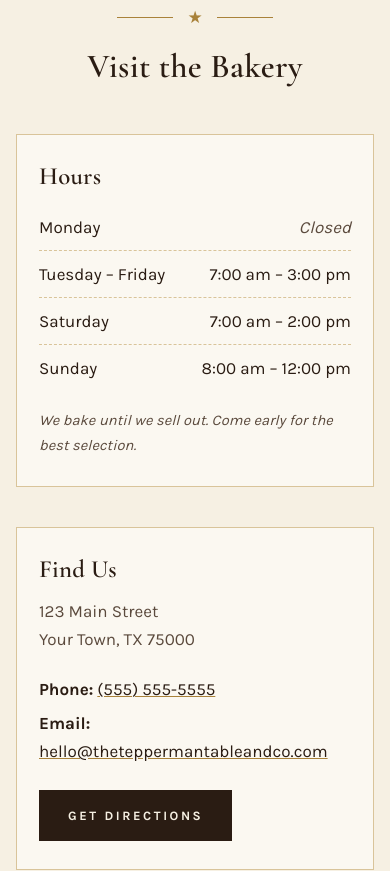
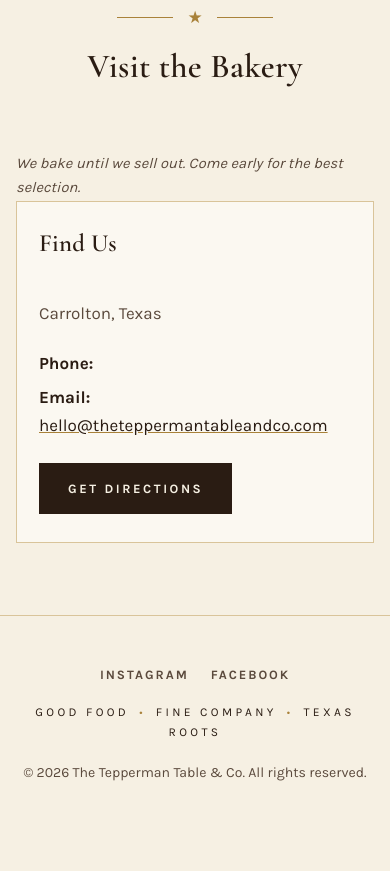
Before and after one commit to scottbakelman-a11y/TheTeppermanTable, a plain HTML site: page index.html in a window 390 px wide. Shown: the part 5827-6698 px from the top of the page. After the commit the page ends 6659 px from the top, so only its background shows below. Drawn offline with nearby package versions, Linux system fonts and the light colour scheme.

Commit message:
Update contact information and remove hours section
Removed hours of operation and updated address and phone number.

```diff
--- a/index.html
+++ b/index.html
@@ -247,20 +247,13 @@
         <h2>Visit the Bakery</h2>
       </div>
       <div class="visit-grid">
-        <div class="panel">
-          <h3>Hours</h3>
-          <ul class="hours">
-            <li><span>Monday</span><span class="closed">Closed</span></li>
-            <li><span>Tuesday – Friday</span><span>7:00 am – 3:00 pm</span></li>
-            <li><span>Saturday</span><span>7:00 am – 2:00 pm</span></li>
-            <li><span>Sunday</span><span>8:00 am – 12:00 pm</span></li>
           </ul>
           <p style="margin-top:18px;font-size:.92rem;color:var(--ink-soft);font-style:italic">We bake until we sell out. Come early for the best selection.</p>
         </div>
         <div class="panel">
           <h3>Find Us</h3>
-          <address>123 Main Street<br>Your Town, TX 75000</address>
-          <p class="contact-line"><strong>Phone:</strong> <a href="tel:+15555555555">(555) 555-5555</a></p>
+          <address><br>Carrolton, Texas</address>
+          <p class="contact-line"><strong>Phone:</strong> <a href="tel:+15555555555"></a></p>
           <p class="contact-line"><strong>Email:</strong> <a href="mailto:hello@theteppermantableandco.com">hello@theteppermantableandco.com</a></p>
           <div class="btns" style="justify-content:flex-start;margin-top:24px">
             <a class="btn solid" href="https://maps.google.com/?q=123+Main+Street" target="_blank" rel="noopener">Get Directions</a>
```
